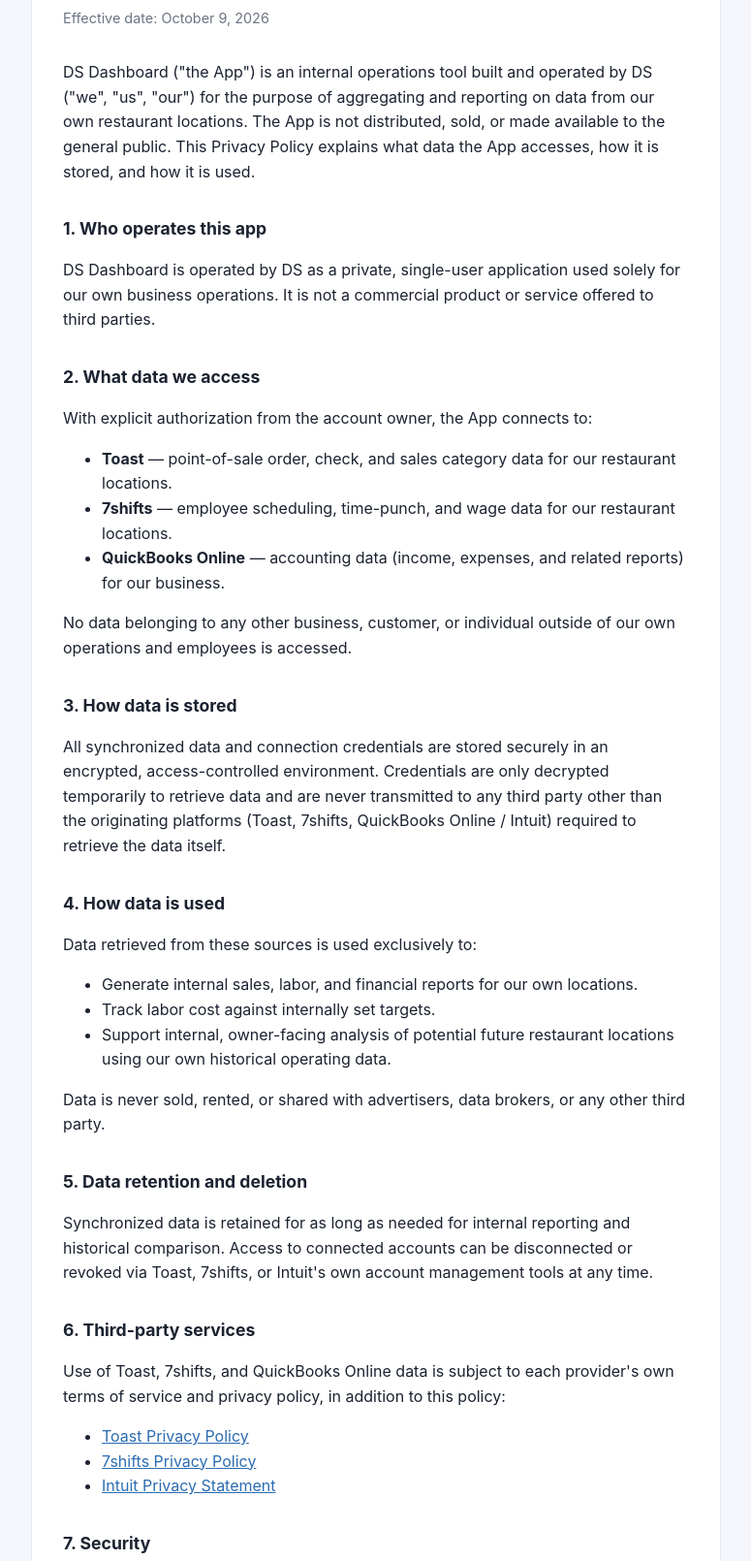
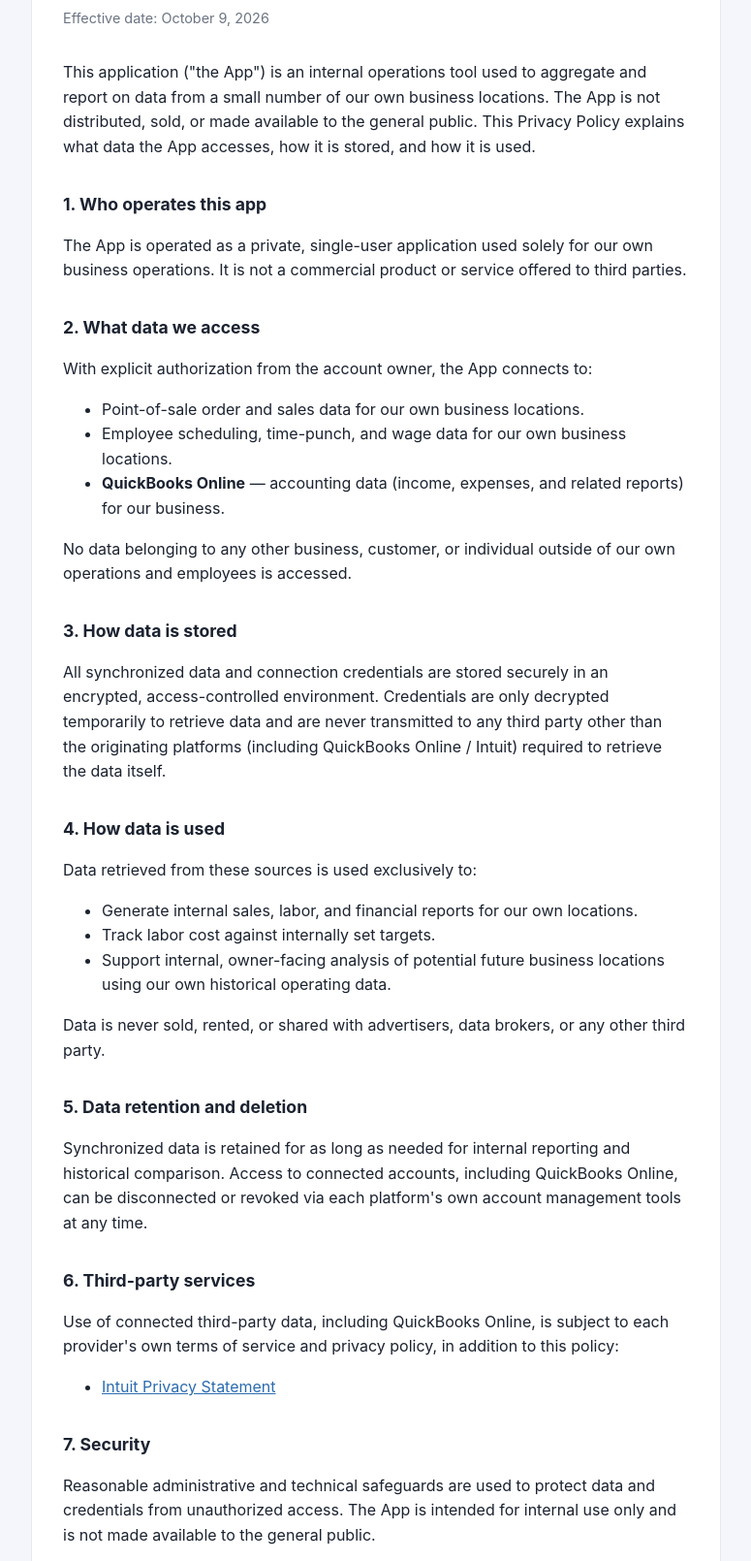
Before and after one commit to urbanpotbosses/privacy, a plain HTML site: page index.html in a window 1280 px wide. Shown: the part 124-1734 px from the top of the page at 97% size, without its empty margins (252-1027 px from the left). Drawn offline with Linux system fonts and the light colour scheme.

Commit message:
Genericize all pages: remove Toast/7shifts/app-name mentions

```diff
--- a/index.html
+++ b/index.html
@@ -3,7 +3,7 @@
 <head>
 <meta charset="UTF-8" />
 <meta name="viewport" content="width=device-width, initial-scale=1.0" />
-<title>DS Dashboard — Privacy Policy</title>
+<title>Privacy Policy</title>
 <style>
   :root {
     --color-bg: #f4f6fb;
@@ -41,29 +41,28 @@
 <body>
 <div class="wrap">
   <div class="card">
-    <h1>DS Dashboard — Privacy Policy</h1>
+    <h1>Privacy Policy</h1>
     <p class="meta">Effective date: October 9, 2026</p>
 
     <p>
-      DS Dashboard ("the App") is an internal operations tool built and operated by DS
-      ("we", "us", "our") for the purpose of aggregating and reporting on data from our
-      own restaurant locations. The App is not distributed, sold, or made available to
-      the general public. This Privacy Policy explains what data the App accesses, how
-      it is stored, and how it is used.
+      This application ("the App") is an internal operations tool used to aggregate
+      and report on data from a small number of our own business locations. The App
+      is not distributed, sold, or made available to the general public. This Privacy
+      Policy explains what data the App accesses, how it is stored, and how it is used.
     </p>
 
     <h2>1. Who operates this app</h2>
     <p>
-      DS Dashboard is operated by DS as a private, single-user application used solely
-      for our own business operations. It is not a commercial product or service
-      offered to third parties.
+      The App is operated as a private, single-user application used solely for our
+      own business operations. It is not a commercial product or service offered to
+      third parties.
     </p>
 
     <h2>2. What data we access</h2>
     <p>With explicit authorization from the account owner, the App connects to:</p>
     <ul>
-      <li><strong>Toast</strong> — point-of-sale order, check, and sales category data for our restaurant locations.</li>
-      <li><strong>7shifts</strong> — employee scheduling, time-punch, and wage data for our restaurant locations.</li>
+      <li>Point-of-sale order and sales data for our own business locations.</li>
+      <li>Employee scheduling, time-punch, and wage data for our own business locations.</li>
       <li><strong>QuickBooks Online</strong> — accounting data (income, expenses, and related reports) for our business.</li>
     </ul>
     <p>
@@ -76,8 +75,8 @@
       All synchronized data and connection credentials are stored securely in an
       encrypted, access-controlled environment. Credentials are only decrypted
       temporarily to retrieve data and are never transmitted to any third party other
-      than the originating platforms (Toast, 7shifts, QuickBooks Online / Intuit)
-      required to retrieve the data itself.
+      than the originating platforms (including QuickBooks Online / Intuit) required
+      to retrieve the data itself.
     </p>
 
     <h2>4. How data is used</h2>
@@ -85,25 +84,25 @@
     <ul>
       <li>Generate internal sales, labor, and financial reports for our own locations.</li>
       <li>Track labor cost against internally set targets.</li>
-      <li>Support internal, owner-facing analysis of potential future restaurant locations using our own historical operating data.</li>
+      <li>Support internal, owner-facing analysis of potential future business locations using our own historical operating data.</li>
     </ul>
     <p>Data is never sold, rented, or shared with advertisers, data brokers, or any other third party.</p>
 
     <h2>5. Data retention and deletion</h2>
     <p>
       Synchronized data is retained for as long as needed for internal reporting and
-      historical comparison. Access to connected accounts can be disconnected or
-      revoked via Toast, 7shifts, or Intuit's own account management tools at any time.
+      historical comparison. Access to connected accounts, including QuickBooks
+      Online, can be disconnected or revoked via each platform's own account
+      management tools at any time.
     </p>
 
     <h2>6. Third-party services</h2>
     <p>
-      Use of Toast, 7shifts, and QuickBooks Online data is subject to each provider's
-      own terms of service and privacy policy, in addition to this policy:
+      Use of connected third-party data, including QuickBooks Online, is subject to
+      each provider's own terms of service and privacy policy, in addition to this
+      policy:
     </p>
     <ul>
-      <li><a href="https://pos.toasttab.com/privacy-policy" target="_blank" rel="noopener">Toast Privacy Policy</a></li>
-      <li><a href="https://www.7shifts.com/privacy" target="_blank" rel="noopener">7shifts Privacy Policy</a></li>
       <li><a href="https://www.intuit.com/privacy/statement/" target="_blank" rel="noopener">Intuit Privacy Statement</a></li>
     </ul>
 
```
Also changed, not shown: connect-reconnect.html (+4 -4 lines), disconnect.html (+4 -4 lines), eula.html (+13 -13 lines), launch.html (+4 -4 lines), privacy-policy.html (+20 -21 lines).
